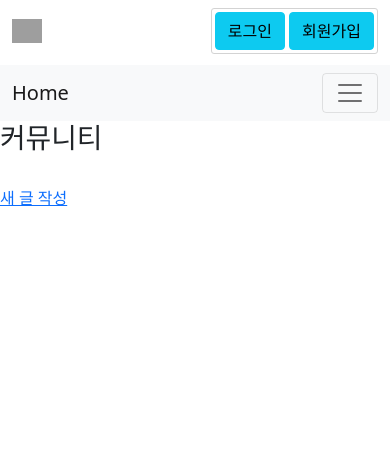
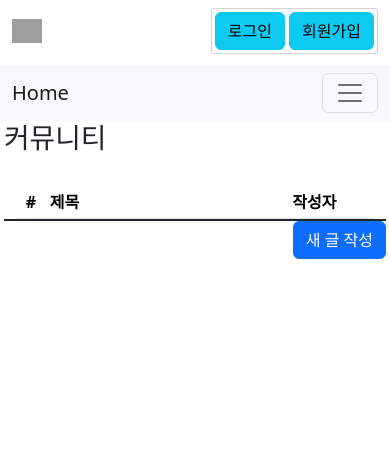
Before and after one commit to YoonSeok-Woo/project_YS_HL, a Django app: page /community/ in a window 390 px wide. Shown: the top 458 px of the page. Before the commit the page ends 206 px from the top, so only its background shows below. Run offline with Django 3.2, Linux system fonts and the light colour scheme; data that the repository does not hold is empty; some libraries are stand-ins or nearby versions; grey boxes are pictures that could not be loaded.

Commit message:
1124 community/index,create.html+install bootstrap5

```diff
--- a/community/templates/community/create.html
+++ b/community/templates/community/create.html
@@ -1,10 +1,10 @@
 {% extends 'base.html' %}
-
+{% load bootstrap5 %}
 {% block content %}
   <h1 class="text-center">새 글 작성</h1>
-  <form action="" method="POST">
+  <form style="my-5" action="" method="POST">
     {% csrf_token %}
-    {{ form.as_p }}
+    {% bootstrap_form form %}
     <input type="submit">
   </form>
   <hr>
--- a/community/templates/community/index.html
+++ b/community/templates/community/index.html
@@ -2,13 +2,25 @@
 
 {% block content %}
   <h1>커뮤니티</h1><br>
-  {% for community in communities %}
-    <p>작성자 : {{ community.user }}</p>
-    <p>글 번호 : {{ community.pk }}</p>
-    <p>글 제목 : {{ community.title }}</p>
-    <p>글 내용 : {{ community.content }}</p>
-    <hr>
-    <a href="{% url 'community:detail' community.pk %}">자세히보기</a>
-  {% endfor %}
-    <a href="{% url 'community:create' %}">새 글 작성</a>
+  <table class="table row m-0">
+    <thead class="col-12 thead-dark">
+      <tr class="row w-100 m-0">
+        <th class="col-1 text-center p-1">#</th>
+        <th class="col-7 col-md-8 p-1">제목</th>
+        <th class="col-4 col-md-3 p-1 text-center">작성자</th>
+      </tr>
+    </thead>
+    <tbody class="col-12">
+      {% for community in communities %}
+      <tr class="row m-0" onclick="location.href='{% url 'community:detail' community.pk %}'" style="cursor:pointer;">
+        <th class="col-1 p-1 text-center">{{ community.pk }}</th>
+        <td class="col-7 col-md-8 p-1 text-truncate" colspan="2">{{ community.title }}</td>
+        <td class="col-4 col-md-3 p-1 text-center text-truncate">{{ community.user }}</td>
+      </tr>
+      {% endfor %}
+    </tbody>
+  </table>
+  <div class="d-flex justify-content-end">
+    <a href="{% url 'community:create' %}" class="btn btn-primary">새 글 작성</a>
+  </div>
 {% endblock content %}
--- a/final/settings.py
+++ b/final/settings.py
@@ -36,6 +36,7 @@ INSTALLED_APPS = [
     'community',
     'movie',
     'rest_framework',
+    'bootstrap5',
     'django.contrib.admin',
     'django.contrib.auth',
     'django.contrib.contenttypes',
--- a/templates/base.html
+++ b/templates/base.html
@@ -1,4 +1,5 @@
 {% load static %}
+{% load bootstrap5 %}
 <!DOCTYPE html>
 <html lang="en">
 <head>
@@ -8,6 +9,7 @@
   <link href="https://cdn.jsdelivr.net/npm/bootstrap@5.1.3/dist/css/bootstrap.min.css" rel="stylesheet" integrity="sha384-1BmE4kWBq78iYhFldvKuhfTAU6auU8tT94WrHftjDbrCEXSU1oBoqyl2QvZ6jIW3" crossorigin="anonymous">
   <link rel="stylesheet" href="{% static 'css/login.css' %}">
   <link rel="stylesheet" href="{% static 'css/bass.css' %}">
+  {% bootstrap_css %}
   <title>Document</title>
 </head>
 <body>
@@ -77,9 +79,12 @@
         </div>
       </div>
     </nav>
+    <div class="container px-1 min-vh-100">
     {% block content %}
-    {% endblock content %}
+    {% endblock %}
+    </div>
   </div>
   <script src="https://cdn.jsdelivr.net/npm/bootstrap@5.1.3/dist/js/bootstrap.bundle.min.js" integrity="sha384-ka7Sk0Gln4gmtz2MlQnikT1wXgYsOg+OMhuP+IlRH9sENBO0LRn5q+8nbTov4+1p" crossorigin="anonymous"></script>
+  {% bootstrap_javascript %}
 </body>
 </html>
```
Also changed, not shown: movie/templates/movie/detail.html (+15 -2 lines), movie/templates/movie/home.html (+9 -6 lines), requirements.txt (+63 -0 lines).
